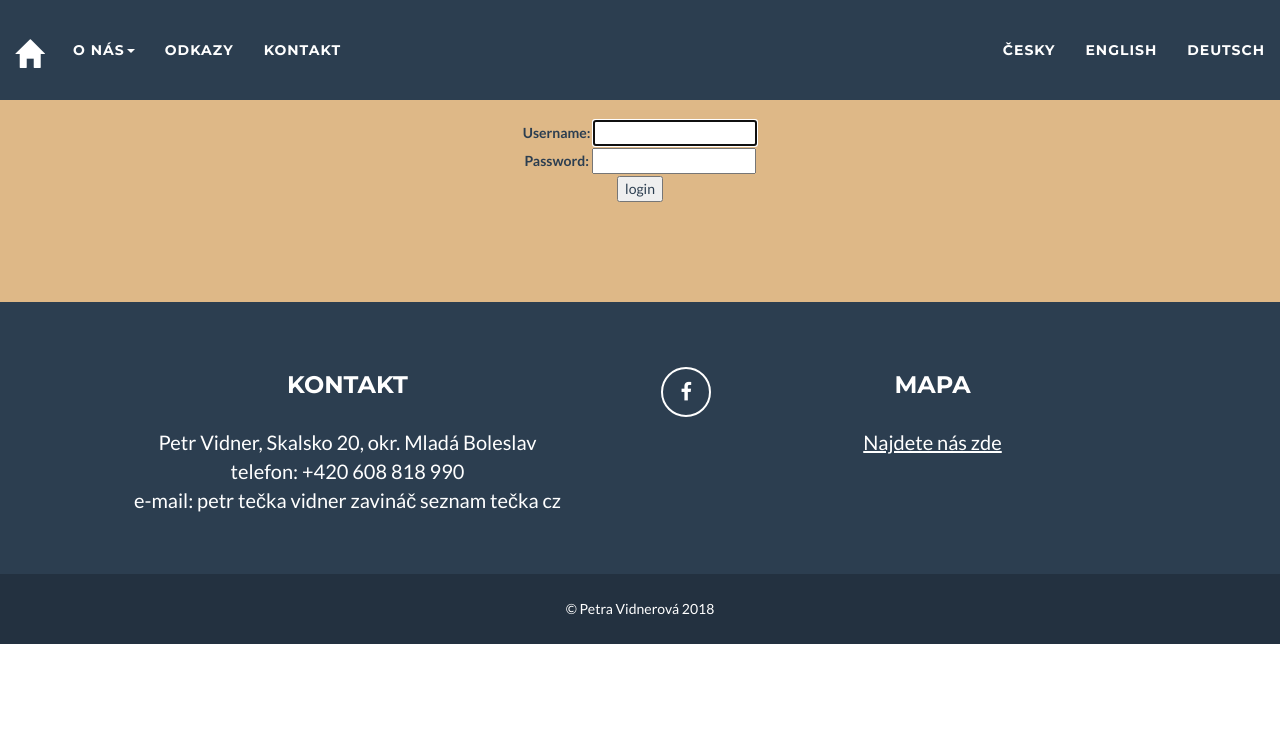
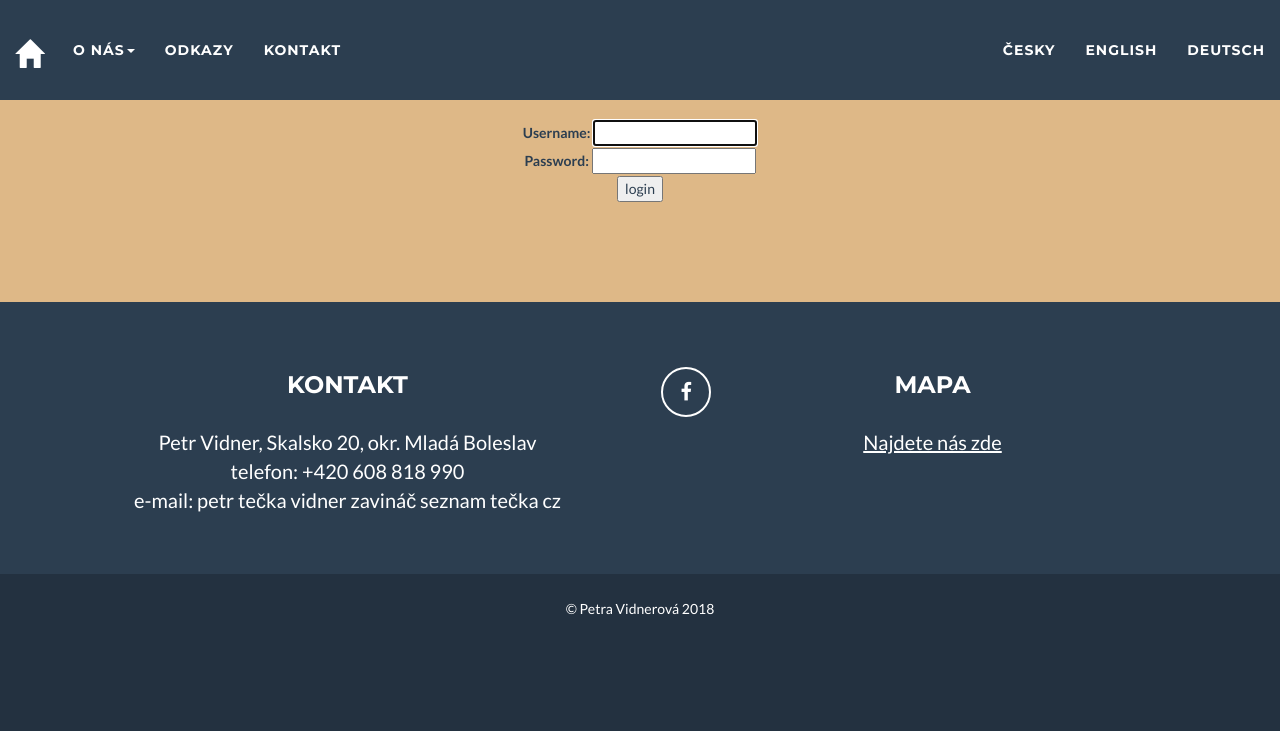
Before and after one commit to PetraVidnerova/mala-draha-skalsko-django, a Django app: page /accounts/login/ in a window 1280 px wide. Shown: the top 731 px of the page. Run offline with Django 3.2, Linux system fonts and the light colour scheme; some libraries are stand-ins or nearby versions.

Commit message:
blue under the page

```diff
--- a/main/static/css/freelancer.css
+++ b/main/static/css/freelancer.css
@@ -4,9 +4,11 @@
  * Licensed under MIT (https://github.com/BlackrockDigital/startbootstrap/blob/gh-pages/LICENSE)
  */
 body {
-  font-family: 'Lato', 'Helvetica Neue', Helvetica, Arial, sans-serif;
-  overflow-x: hidden;
+    background: #233140;
+    font-family: 'Lato', 'Helvetica Neue', Helvetica, Arial, sans-serif;
+    overflow-x: hidden;
 }
+
 p {
   font-size: 20px;
 }
```
